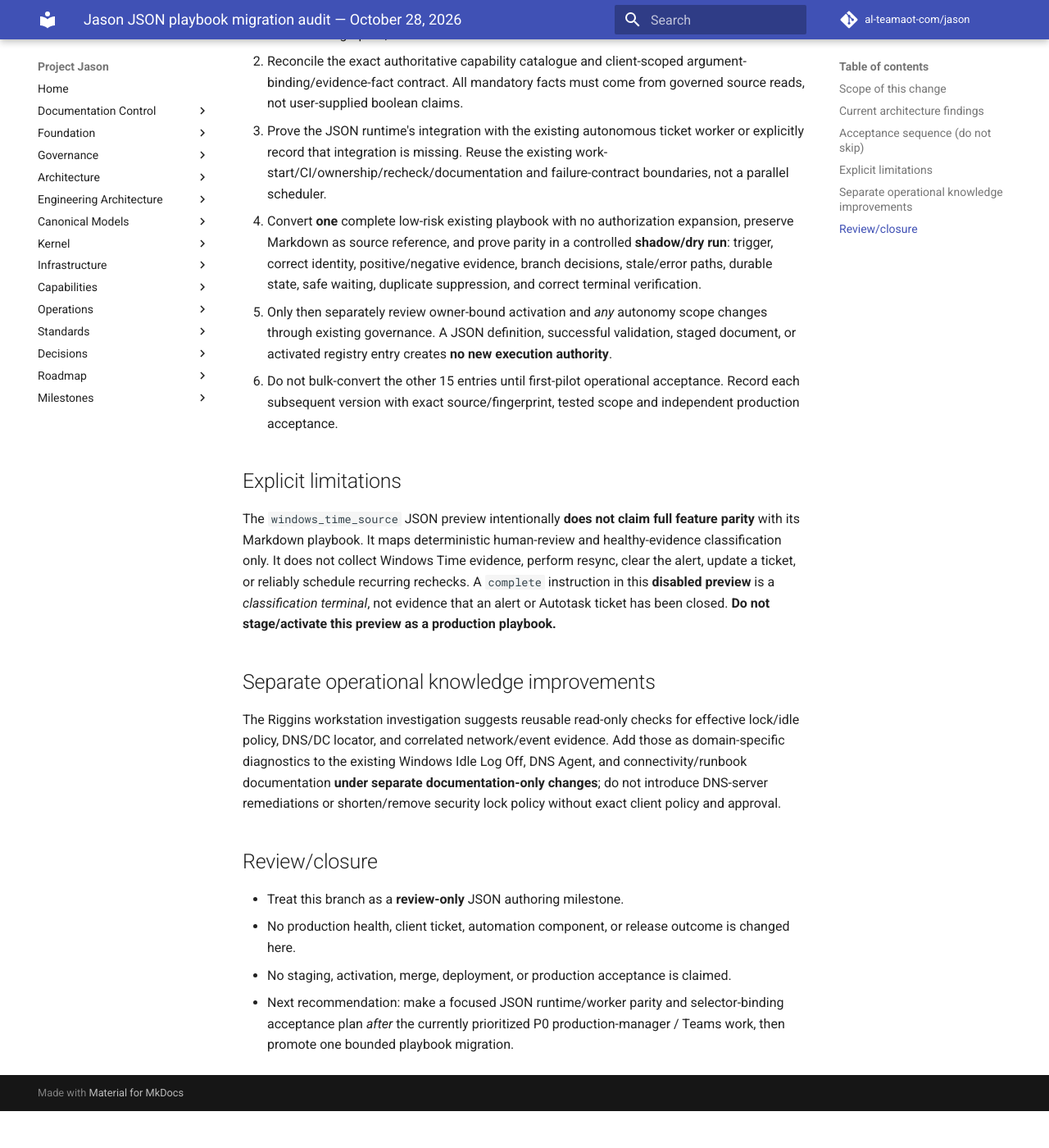
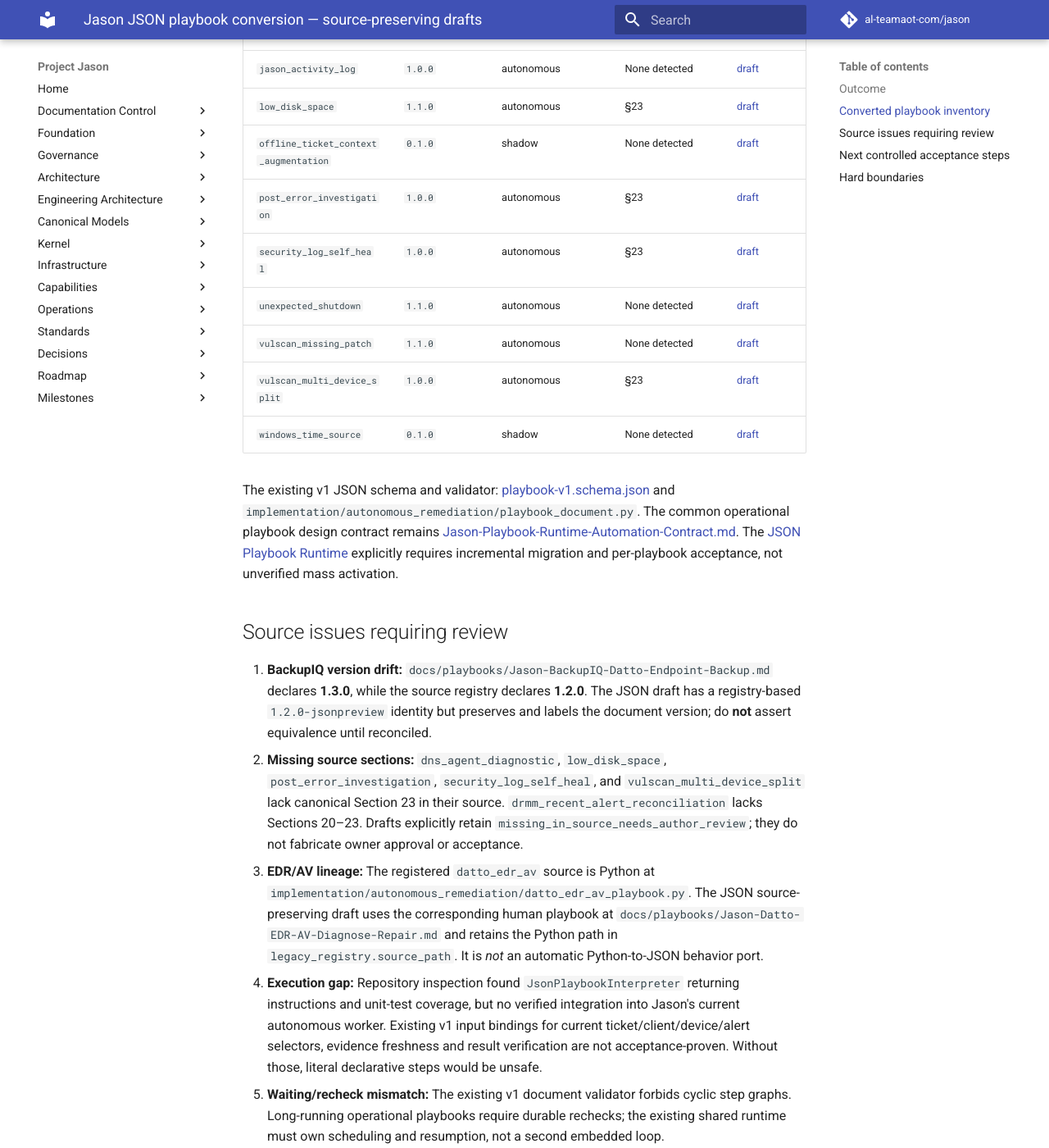
Before and after one commit to al-teamaot-com/jason, an MkDocs documentation site: the page built from docs/playbooks/json/MIGRATION-REVIEW-2026-10-28.md, in a window 1280 px wide and 1400 px high, scrolled down 1427 px. Shown: the whole window at 82% size. Built offline with MkDocs 1.6.1 and Material for MkDocs 9.7.7, drawn with Linux system fonts in a browser that asks for light colours; comment, search, counter and statistics services are not loaded; before the commit the page ends 2782 px from its top, so only the background shows below that; some of the changed text lies outside the part shown.

Commit message:
docs(playbooks): document completed 16-playbook JSON source conversion and acceptance gaps

```diff
--- a/docs/playbooks/json/MIGRATION-REVIEW-2026-10-28.md
+++ b/docs/playbooks/json/MIGRATION-REVIEW-2026-10-28.md
@@ -1,43 +1,63 @@
-# Jason JSON playbook migration audit — October 28, 2026
+# Jason JSON playbook conversion — source-preserving drafts
+**Audit date:** October 28, 2026
+**Change type:** Draft PR documentation and inert JSON source data **only**
+**Review:** https://github.com/al-teamaot-com/jason/pull/2111
 
-## Scope of this change
+## Outcome
+All **16** entries in `implementation/autonomous_remediation/playbook_registry.json` have a separate JSON v1 **conversion draft** under `docs/playbooks/json/candidates/`.
 
-**Documentation and review artifacts only.** This branch does not change `implementation/autonomous_remediation/playbook_registry.json`, runtime code, prompts, production queues, endpoint actions, grants, owner promotions, MCP control plane state, or release behavior. Do not merge it as a substitute for a production migration.
+- The original playbook Markdown has been preserved, reconstructed and checked in JSON as an inert source document (`source_document.prelude_markdown`, `source_document.sections[]`).
+- Domain-specific diagnostic subsections, remediation branch text, safety checklists, retry and verification sections are also extracted into structured `procedure` fields **without executable capability mapping**.
+- Every candidate conforms to the *review-only* JSON v1 envelope and passes static JavaScript checks for JSON parsing, step-graph reachability/acyclicity, minimum fields, source reconstruction, absent executable remediation, and `autonomy.activation=disabled`.
+- All candidates are `lifecycle=pilot`, have **no JSON runtime activation**, no allowed capability actions, and stop in human review in their preview step graph.
+- **No production JSON runtime registry was modified.** No live Jason playbook was staged, activated, promoted, replaced or deployed. The original production behavior remains governed by its existing source registry and runtime.
+- The *canonical Python semantic validator* and live runtime worker parity **have not yet been executed/proven**. Do not claim these source conversion drafts are production-ready executable playbooks.
 
-- [Machine-readable source registry status](./migration-status-2026-10-28.json): snapshot of the **16 entries** in the source registry, **14 production-classified** and **2 pilot-classified**; their autonomy declarations are *source metadata*, not live activation proof.
-- [Windows Time candidate JSON v1](./candidates/windows_time_source-0.1.1-jsonpreview.json): a **disabled, unstaged, classification-only** data-model preview based on the existing pilot. It contains **no provider execution steps, no permission grants, and no remediation**.
-- Authoritative runtime definition: [JSON Playbook Runtime](../Jason-JSON-Playbook-Runtime.md), with schema [playbook-v1.schema.json](./playbook-v1.schema.json).
-- Authoritative human playbook: [Jason Windows Time Source Self-Heal](../Jason-Windows-Time-Source-Self-Heal.md).
+## Converted playbook inventory
 
-## Current architecture findings
+| Playbook | Registered version | Legacy autonomy declaration | Missing original sections | JSON draft |
+| --- | --- | --- | --- | --- |
+| `backupiq_endpoint_backup` | `1.2.0` | autonomous | None detected | [draft](./candidates/backupiq_endpoint_backup-1.2.0-jsonpreview.json) |
+| `datto_edr_av` | `1.3.0` | autonomous | None detected | [draft](./candidates/datto_edr_av-1.3.0-jsonpreview.json) |
+| `disk_bad_block_event_7` | `1.0.0` | autonomous | None detected | [draft](./candidates/disk_bad_block_event_7-1.0.0-jsonpreview.json) |
+| `dns_agent_diagnostic` | `1.0.0` | autonomous | §23 | [draft](./candidates/dns_agent_diagnostic-1.0.0-jsonpreview.json) |
+| `drmm_recent_alert_reconciliation` | `1.0.0` | autonomous | §20, §21, §22, §23 | [draft](./candidates/drmm_recent_alert_reconciliation-1.0.0-jsonpreview.json) |
+| `gpt_insights_tech_assist` | `0.2.1` | autonomous | None detected | [draft](./candidates/gpt_insights_tech_assist-0.2.1-jsonpreview.json) |
+| `idle_log_off` | `1.1.0` | autonomous | None detected | [draft](./candidates/idle_log_off-1.1.0-jsonpreview.json) |
+| `jason_activity_log` | `1.0.0` | autonomous | None detected | [draft](./candidates/jason_activity_log-1.0.0-jsonpreview.json) |
+| `low_disk_space` | `1.1.0` | autonomous | §23 | [draft](./candidates/low_disk_space-1.1.0-jsonpreview.json) |
+| `offline_ticket_context_augmentation` | `0.1.0` | shadow | None detected | [draft](./candidates/offline_ticket_context_augmentation-0.1.0-jsonpreview.json) |
+| `post_error_investigation` | `1.0.0` | autonomous | §23 | [draft](./candidates/post_error_investigation-1.0.0-jsonpreview.json) |
+| `security_log_self_heal` | `1.0.0` | autonomous | §23 | [draft](./candidates/security_log_self_heal-1.0.0-jsonpreview.json) |
+| `unexpected_shutdown` | `1.1.0` | autonomous | None detected | [draft](./candidates/unexpected_shutdown-1.1.0-jsonpreview.json) |
+| `vulscan_missing_patch` | `1.1.0` | autonomous | None detected | [draft](./candidates/vulscan_missing_patch-1.1.0-jsonpreview.json) |
+| `vulscan_multi_device_split` | `1.0.0` | autonomous | §23 | [draft](./candidates/vulscan_multi_device_split-1.0.0-jsonpreview.json) |
+| `windows_time_source` | `0.1.0` | shadow | None detected | [draft](./candidates/windows_time_source-0.1.0-jsonpreview.json) |
 
-1. The existing source registry (`implementation/autonomous_remediation/playbook_registry.json`, schema version 2) is **not** the same format as the executable JSON v1 documents. Do not replace, concatenate, or bulk-import it.
-2. The repository contains the JSON schema, semantic validation, immutable staging/activation store, MCP admin handlers, and `JsonPlaybookInterpreter`.
-3. The inspected interpreter **returns instructions**; it does not invoke governed providers. Code-search evidence found its direct references in its module and unit tests, but no verified autonomous-ticket-worker integration. This must be proved independently before any production claim.
-4. The JSON v1 validator forbids graph cycles, while operational playbooks commonly require repeated rechecks; reconcile this with the shared durable runtime before migrating a real waiting/retry loop. Do not work around it with an unbounded custom cycle or a fake one-shot completion.
-5. The current interpreter passes declared `arguments` through unchanged. Safe binding of exact ticket/client/CI/device/alert IDs and validated evidence facts into selectors is a prerequisite for provider-facing JSON steps; do not put raw shell, PowerShell, arbitrary URLs, or untrusted runtime substitutions into documents.
-6. Jason's live JSON staged/active registry and exact owner promotions were **not available for verification through the current ChatGPT Jason connector**. Snapshot status is source-only. The [October 28 control board](https://github.com/al-teamaot-com/jason/issues/526) reports production health requires revalidation; do not initiate an uncoordinated release.
+The existing v1 JSON schema and validator: [playbook-v1.schema.json](./playbook-v1.schema.json) and `implementation/autonomous_remediation/playbook_document.py`. The common operational playbook design contract remains [Jason-Playbook-Runtime-Automation-Contract.md](../Jason-Playbook-Runtime-Automation-Contract.md). The [JSON Playbook Runtime](../Jason-JSON-Playbook-Runtime.md) explicitly requires incremental migration and per-playbook acceptance, not unverified mass activation.
 
-## Acceptance sequence (do not skip)
+## Source issues requiring review
 
-1. Confirm the existing JSON validator can validate the preview on a non-production target and record its fingerprint, and run its deterministic branch tests.
-2. Reconcile the exact authoritative capability catalogue and client-scoped argument-binding/evidence-fact contract. All mandatory facts must come from governed source reads, not user-supplied boolean claims.
-3. Prove the JSON runtime's integration with the existing autonomous ticket worker or explicitly record that integration is missing. Reuse the existing work-start/CI/ownership/recheck/documentation and failure-contract boundaries, not a parallel scheduler.
-4. Convert **one** complete low-risk existing playbook with no authorization expansion, preserve Markdown as source reference, and prove parity in a controlled **shadow/dry run**: trigger, correct identity, positive/negative evidence, branch decisions, stale/error paths, durable state, safe waiting, duplicate suppression, and correct terminal verification.
-5. Only then separately review owner-bound activation and *any* autonomy scope changes through existing governance. A JSON definition, successful validation, staged document, or activated registry entry creates **no new execution authority**.
-6. Do not bulk-convert the other 15 entries until first-pilot operational acceptance. Record each subsequent version with exact source/fingerprint, tested scope and independent production acceptance.
+1. **BackupIQ version drift:** `docs/playbooks/Jason-BackupIQ-Datto-Endpoint-Backup.md` declares **1.3.0**, while the source registry declares **1.2.0**. The JSON draft has a registry-based `1.2.0-jsonpreview` identity but preserves and labels the document version; do **not** assert equivalence until reconciled.
+2. **Missing source sections:** `dns_agent_diagnostic`, `low_disk_space`, `post_error_investigation`, `security_log_self_heal`, and `vulscan_multi_device_split` lack canonical Section 23 in their source. `drmm_recent_alert_reconciliation` lacks Sections 20–23. Drafts explicitly retain `missing_in_source_needs_author_review`; they do not fabricate owner approval or acceptance.
+3. **EDR/AV lineage:** The registered `datto_edr_av` source is Python at `implementation/autonomous_remediation/datto_edr_av_playbook.py`. The JSON source-preserving draft uses the corresponding human playbook at `docs/playbooks/Jason-Datto-EDR-AV-Diagnose-Repair.md` and retains the Python path in `legacy_registry.source_path`. It is *not* an automatic Python-to-JSON behavior port.
+4. **Execution gap:** Repository inspection found `JsonPlaybookInterpreter` returning instructions and unit-test coverage, but no verified integration into Jason's current autonomous worker. Existing v1 input bindings for current ticket/client/device/alert selectors, evidence freshness and result verification are not acceptance-proven. Without those, literal declarative steps would be unsafe.
+5. **Waiting/recheck mismatch:** The existing v1 document validator forbids cyclic step graphs. Long-running operational playbooks require durable rechecks; the existing shared runtime must own scheduling and resumption, not a second embedded loop.
+6. **Live acceptance unknown:** GitHub registry autonomy flags describe source intentions, not independently verified current durable promotions and end-to-end behavior. The [October 28 Development & Release Control Board](https://github.com/al-teamaot-com/jason/issues/526) reported production health as requiring fresh host revalidation.
 
-## Explicit limitations
+## Next controlled acceptance steps
 
-The `windows_time_source` JSON preview intentionally **does not claim full feature parity** with its Markdown playbook. It maps deterministic human-review and healthy-evidence classification only. It does not collect Windows Time evidence, perform resync, clear the alert, update a ticket, or reliably schedule recurring rechecks. A `complete` instruction in this **disabled preview** is a *classification terminal*, not evidence that an alert or Autotask ticket has been closed. **Do not stage/activate this preview as a production playbook.**
+1. Run the repository's **canonical** `validate_playbook_document` with each JSON candidate and compare exact registered capability names. Retain the current disabled preview status.
+2. Reconcile source-version and missing-section issues *in documentation first*, without inventing automation authority.
+3. Define exact provider-target and evidence-fact bindings via **existing** Central Orchestrator, shared ticket-work-start lifecycle and verified Autotask/DRMM identities. Do not interpolate arbitrary commands or URLs.
+4. Prove a bounded real JSON-driven workflow for **one** low-risk playbook in shadow against controlled synthetic and live-read scenarios. Include negative evidence, cross-client rejection, waiting/retry persistence, duplicate suppression, terminal readback, and proof that no new write occurs.
+5. Only after true runtime parity and verified acceptance, consider exact-version activation using Jason's existing Release Manager and separate owner-granted autonomy promotion. Preserve existing production playbook as rollback baseline until parity is proven.
+6. Use the source snapshot and per-file blob references to detect future Markdown/registry drift rather than silently replacing reviewed JSON.
 
-## Separate operational knowledge improvements
+## Hard boundaries
 
-The Riggins workstation investigation suggests reusable read-only checks for effective lock/idle policy, DNS/DC locator, and correlated network/event evidence. Add those as domain-specific diagnostics to the existing Windows Idle Log Off, DNS Agent, and connectivity/runbook documentation **under separate documentation-only changes**; do not introduce DNS-server remediations or shorten/remove security lock policy without exact client policy and approval.
-
-## Review/closure
-
-- Treat this branch as a **review-only** JSON authoring milestone.
-- No production health, client ticket, automation component, or release outcome is changed here.
-- No staging, activation, merge, deployment, or production acceptance is claimed.
-- Next recommendation: make a focused JSON runtime/worker parity and selector-binding acceptance plan *after* the currently prioritized P0 production-manager / Teams work, then promote one bounded playbook migration.
+- `direct_provider_access=false`
+- No ad hoc shell, PowerShell or arbitrary provider URL execution from JSON.
+- No new ticket, RMM, Entra, DNS, network, host, security or backup permissions from this conversion.
+- No disruption, service restart, network reset, user logoff, reboot, or silent customer notification.
+- No crossing tenant/company boundaries, no missing-approval fallback, and no production deployment as part of draft authoring.
```
